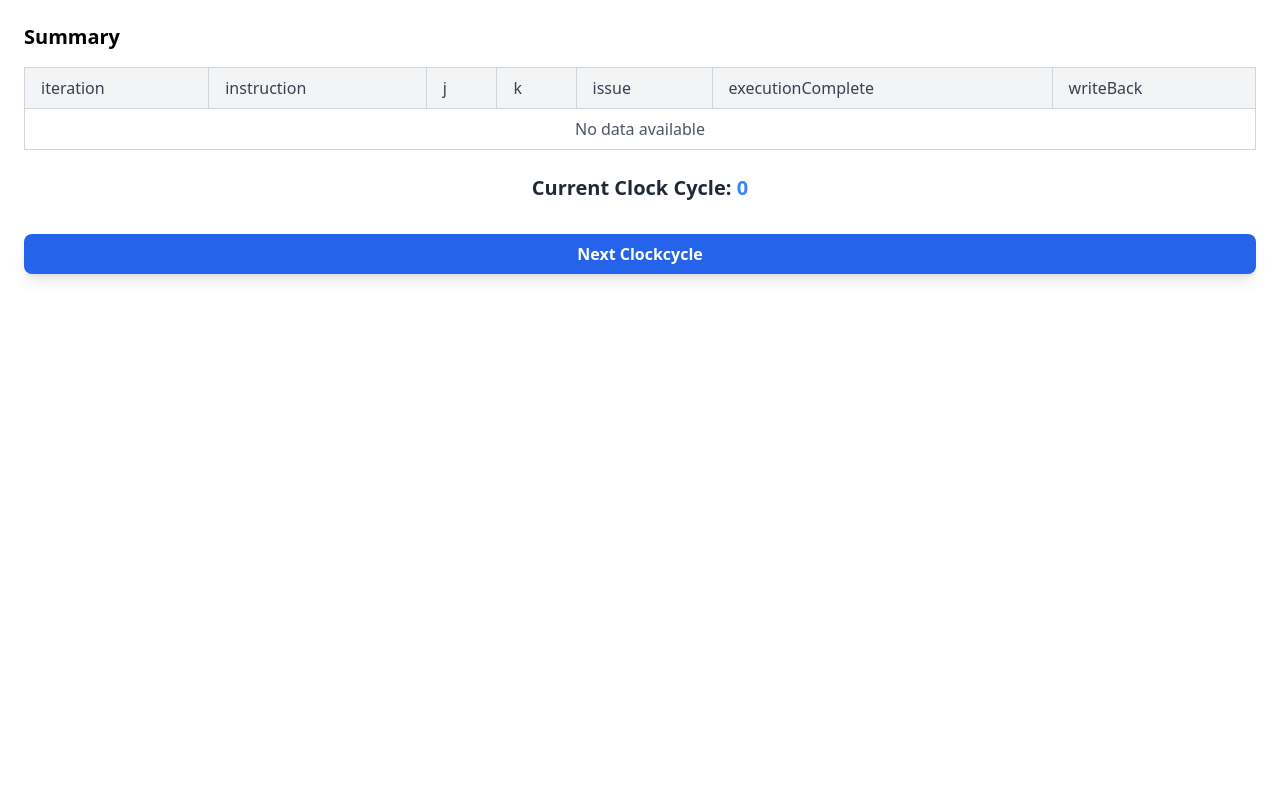
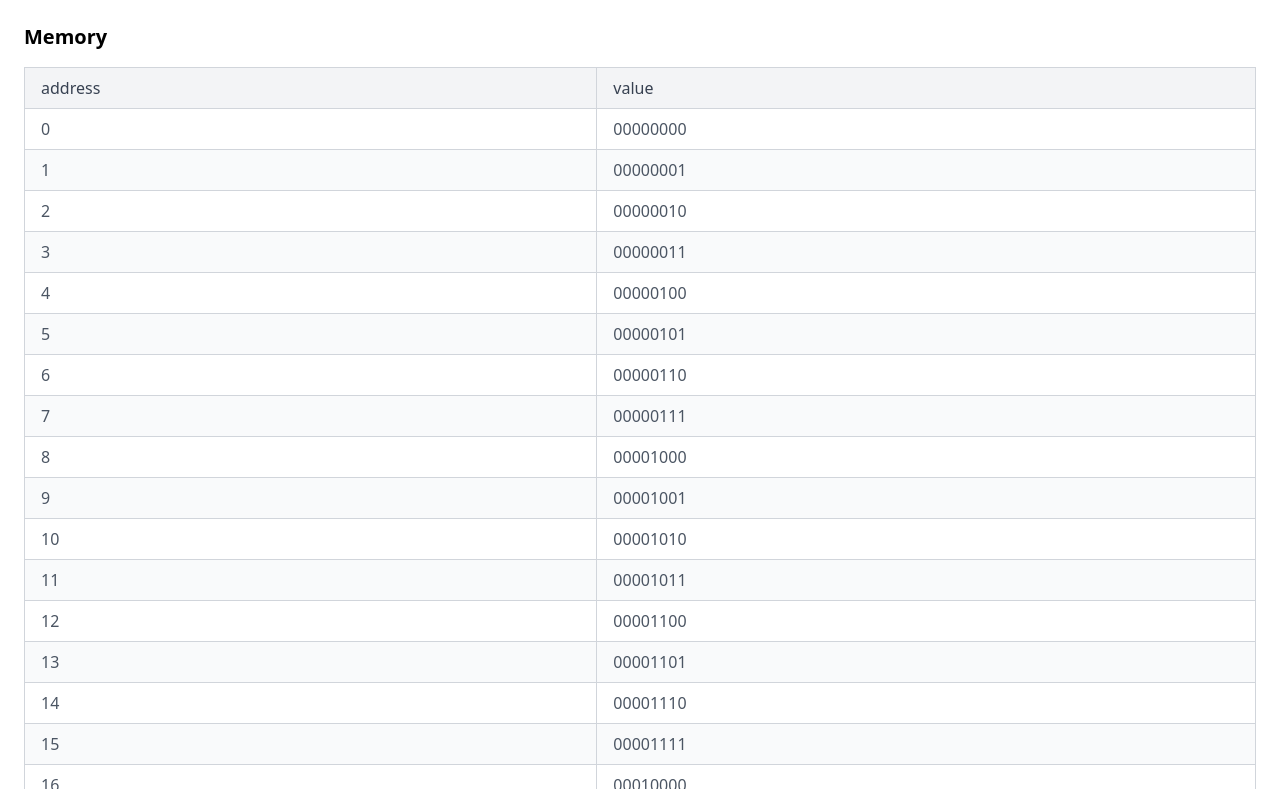
Before and after one commit to HanaEldemery/MIPS-GUI-based-Tomasulo-Algorithm-Simulator-using-React, a React (Vite) app in the folder micro/: page / in a window 1280 px wide. Shown: the part 2111-2900 px from the top of the page. Before the commit the page ends 2409 px from the top, so only its background shows below. Built offline with nearby package versions, Linux system fonts and the light colour scheme.

Commit message:
for hana

```diff
--- a/micro/src/App.jsx
+++ b/micro/src/App.jsx
@@ -14,8 +14,21 @@ import WritebackQuestion from "./helpers/writebackQuestion";
 
 import RegisterFile from "./table/registerFile";
 import IntegerRegisterFile from "./table/integerRegisterFile";
+import Memory from "./table/memory";
+import Cache from "./table/cache";
 
 const App = () => {
+  const memMiss = 3;
+  const memHit = 2;
+  const addHit = 4;
+  const subHit = 4;
+  const mulHit = 6;
+  const divHit = 6;
+
+  const cacheSize = 48;
+  const blockSize = 16;
+  const numberOfBlocks = parseInt(48 / 16); //this is not needed if they are always assumed to be divisible
+
   const fileContentBefore = FetchFileContent();
   //console.log(`fileContent: ${fileContent}`);
 
@@ -61,11 +74,27 @@ const App = () => {
   const [registerFile, setRegisterFile] = useState([]);
   const [integerRegisterFile, setIntegerRegisterFile] = useState([]);
   const [summary, setSummary] = useState([]);
+  const [memory, setMemory] = useState([]);
+  const [cache, setCache] = useState([]);
 
   const [isExecuteStateUpdated, setIsExecuteStateUpdated] = useState(false);
   const [isWritebackStateUpdated, setIsWritebackStateUpdated] = useState(false);
   const [isDone, setIsDone] = useState(false);
   const [missDone, setMissDone] = useState(false);
+
+  const integerToBinary = (integer) => {
+    if (integer < 0 || integer > 255) {
+      throw new Error("Input must be between 0 and 255 for 8-bit binary.");
+    }
+
+    let binary = "";
+    while (integer > 0) {
+      binary = `${integer % 2}${binary}`;
+      integer = Math.floor(integer / 2);
+    }
+
+    return binary.padStart(8, "0");
+  };
 
   const handleExecuteStateUpdate = () => {
     setIsExecuteStateUpdated(true);
@@ -116,6 +145,20 @@ const App = () => {
       );
     }
     setIntegerRegisterFile(initialIntegerRegisterFile);
+
+    const initialMemory = [];
+    for (let i = 0; i < 100; i++) {
+      let address = i;
+      let value = integerToBinary(i);
+      initialMemory.push(new Memory(address, value));
+    }
+    setMemory(initialMemory);
+    //console.log(JSON.stringify(initialMemory));
+
+    const initialCache = [];
+    for (let i = 0; i < cacheSize; i++) initialCache.push(new Cache(i, -1));
+    setCache(initialCache);
+    //console.log(JSON.stringify(initialCache));
   }, []);
 
   useEffect(() => {
@@ -152,16 +195,17 @@ const App = () => {
     if (isExecuteStateUpdated) {
       ExecutionQuestion(
         summary,
+        cache,
         addBuffer,
         mulBuffer,
         storeBuffer,
         setSummary,
-        3,
-        2,
-        4,
-        4,
-        6,
-        6,
+        memMiss,
+        memHit,
+        addHit,
+        subHit,
+        mulHit,
+        divHit,
         GLOBAL_CLK
       );
 
@@ -253,6 +297,8 @@ const App = () => {
         "register",
         "value",
       ])}
+      {RenderTable("Memory", memory, ["address", "value"])}
+      {RenderTable("Cache", cache, ["address", "which", "value"])}
       {RenderTable("Summary", summary, [
         "iteration",
         "instruction",
--- a/micro/src/helpers/executeQuestion.js
+++ b/micro/src/helpers/executeQuestion.js
@@ -1,5 +1,6 @@
 const ExecutionQuestion = (
   summary,
+  cache,
   addBuffer,
   mulBuffer,
   storeBuffer,
--- a/micro/src/helpers/writebackQuestion.js
+++ b/micro/src/helpers/writebackQuestion.js
@@ -264,8 +264,14 @@ const WritebackQuestion = (
         : operationString.slice(1);
       newValue = `mem[${address}]`;
 
-      if (type === "S") console.log("load-single");
-      else if (type === "D") console.log("load-double");
+      if (type === "S")
+        tagLetter === "L"
+          ? console.log("load-single")
+          : console.log("store-single");
+      else if (type === "D")
+        tagLetter === "L"
+          ? console.log("load-double")
+          : console.log("store-double");
 
       //non floating point should not enter here
 
--- /dev/null
+++ b/micro/src/table/cache.js
@@ -0,0 +1,7 @@
+export default class Cache {
+  constructor(address = -1, which = -1, value = "empty") {
+    this.address = address;
+    this.which = which;
+    this.value = value;
+  }
+}
--- /dev/null
+++ b/micro/src/table/memory.js
@@ -0,0 +1,6 @@
+export default class Memory {
+  constructor(address = -1, value = "") {
+    this.address = address;
+    this.value = value;
+  }
+}
```
Also changed, not shown: micro/public/MIPS.txt.
